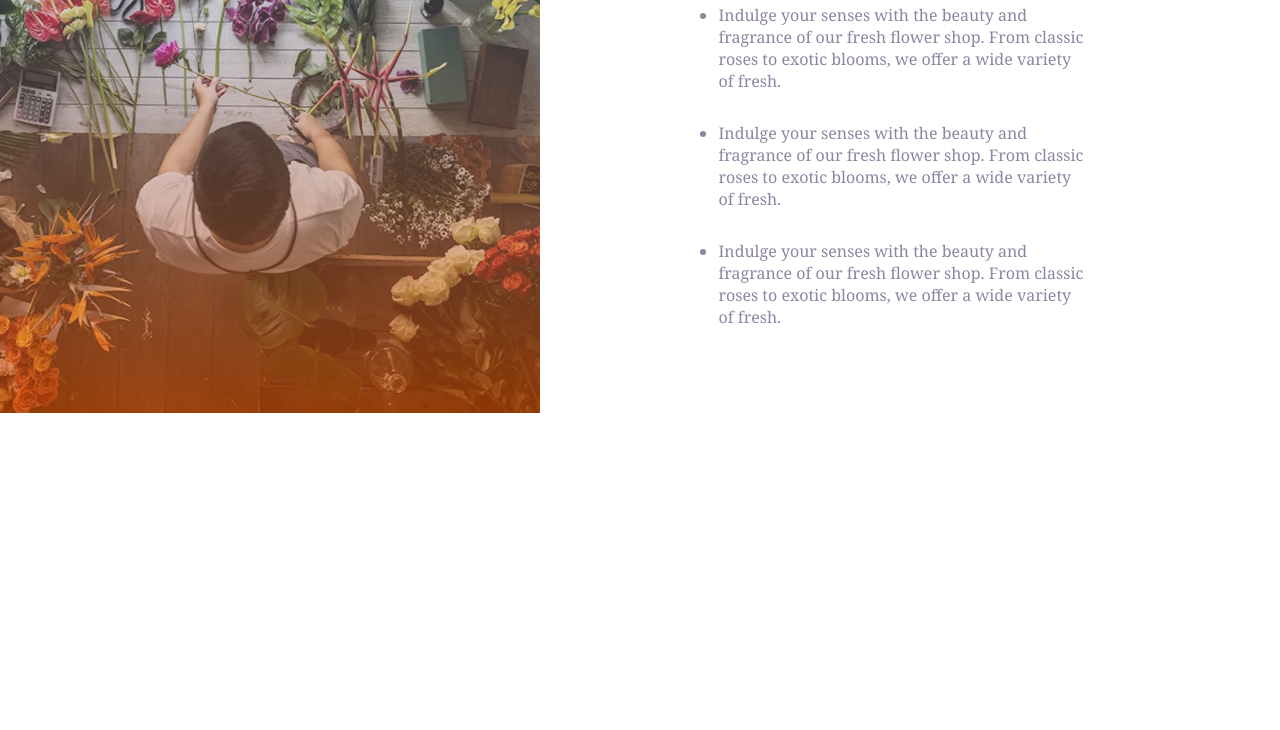
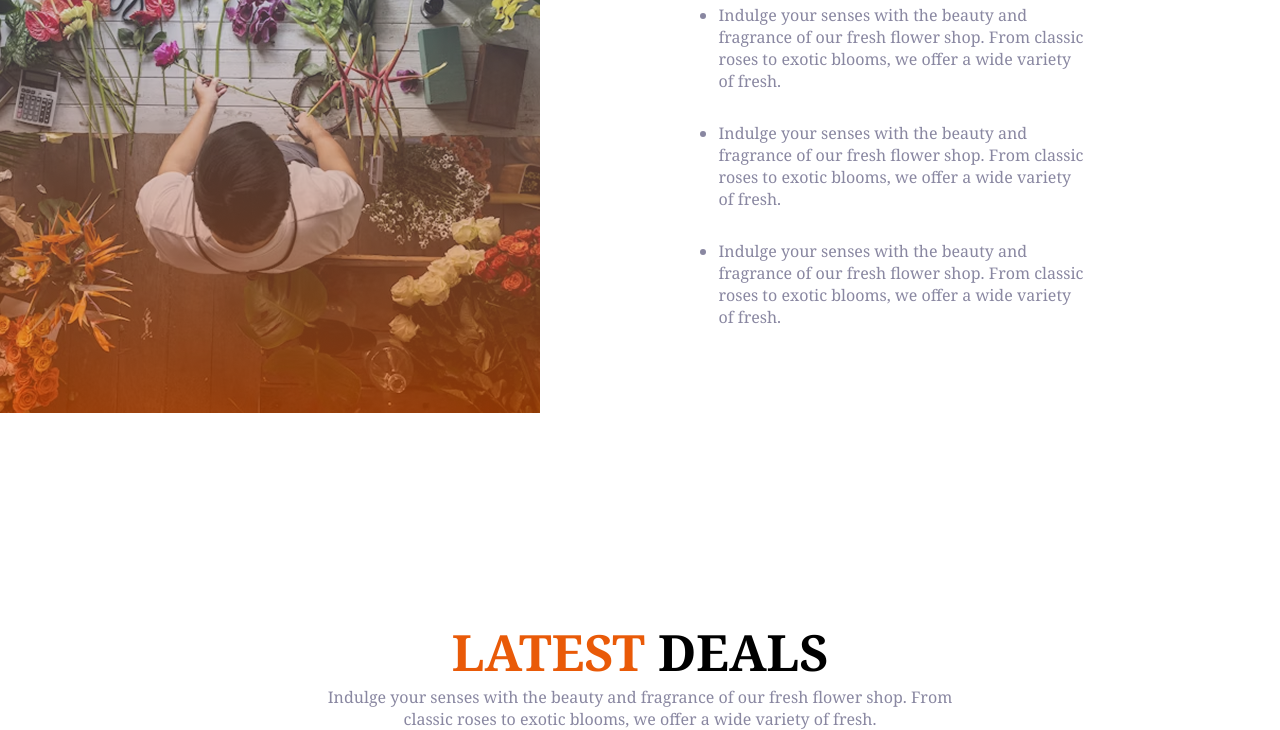
Before and after one commit to shuvro3/second-assainment, a plain HTML site: page index.html in a window 1280 px wide. Shown: the part 2319-3049 px from the top of the page. Before the commit the page ends 2937 px from the top, so only its background shows below. Drawn offline with Linux system fonts and the light colour scheme.

Commit message:
another section added

```diff
--- a/index.html
+++ b/index.html
@@ -115,6 +115,14 @@
             </div>
           </div>
         </section>
+        <!-- Latest details Section -->
+         <section class="container">
+          <div class="center">
+            <h1 class="sige"> <span>LATEST </span> DEALS</h1>
+            <p class="main-color">Indulge your senses with the beauty and fragrance of our fresh flower shop. From <br> classic roses to exotic blooms, we offer a wide variety of fresh.</p>
+          </div>
+
+         </section>
     </main>
   </body>
 </html>
--- a/styles.css
+++ b/styles.css
@@ -97,6 +97,9 @@ span{
     margin-top: 30px;
 }
 
+.center{
+    text-align: center;
+}
 
 
 
```
